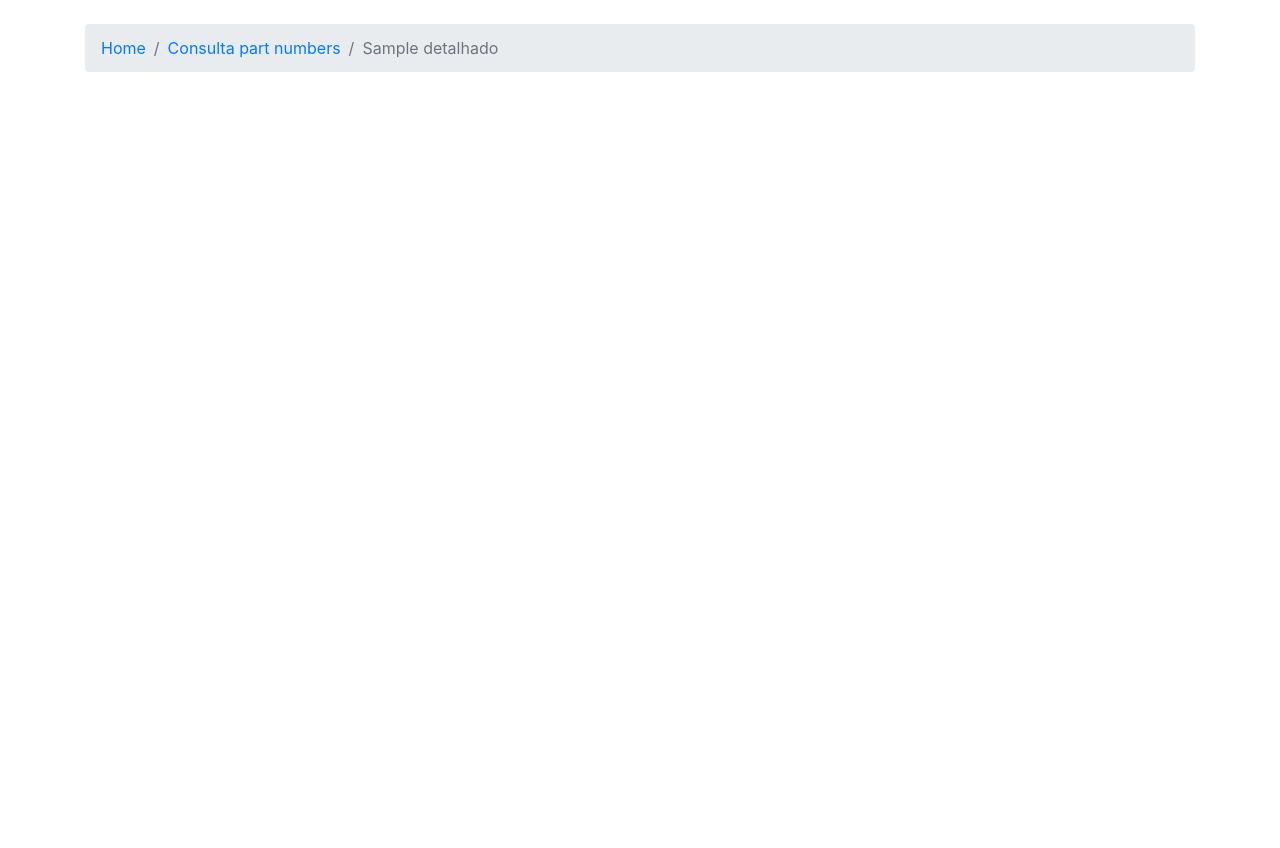
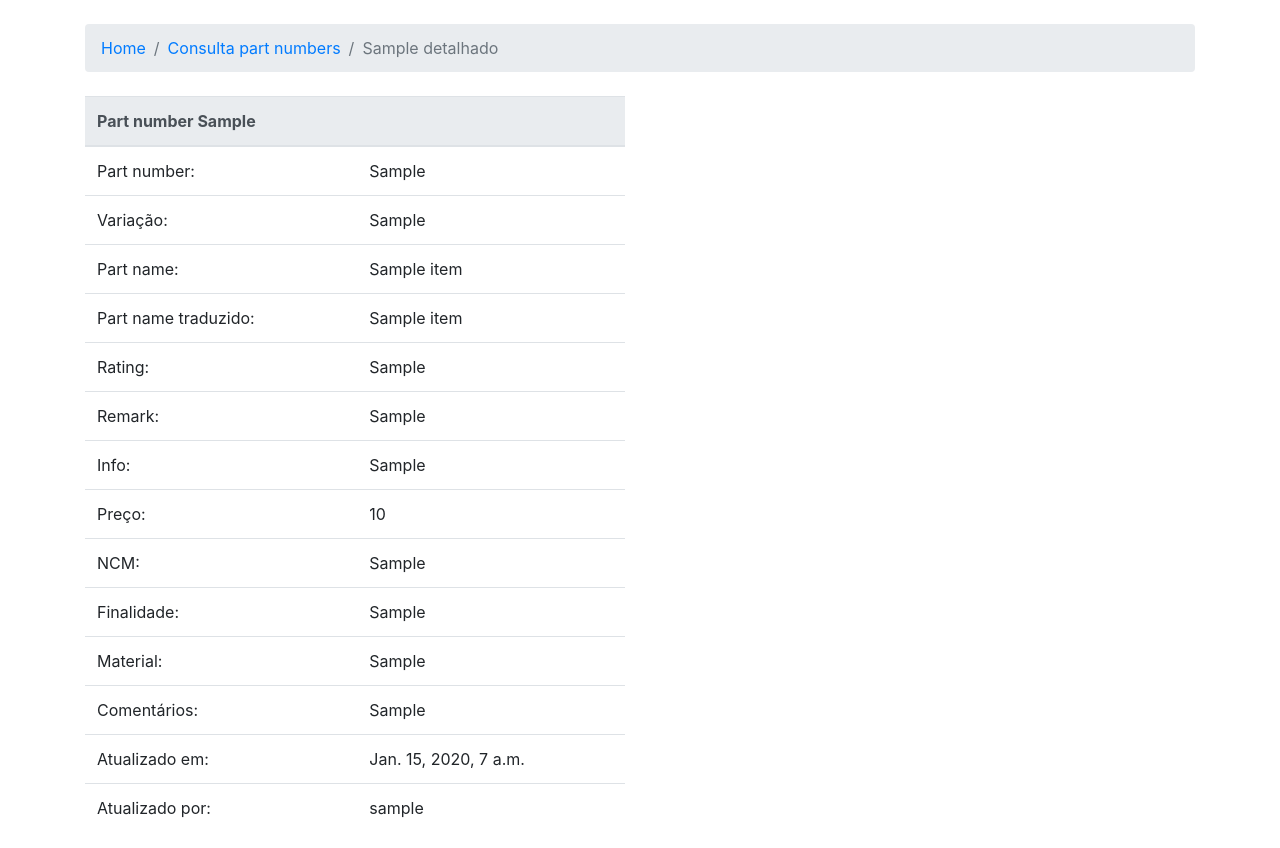
Before and after one commit to troublie/fdb_development, a Django app: page /consulta_pn/item_detalhes/1/ in a window 1280 px wide. Shown: the part 56-904 px from the top of the page. Before the commit the page ends 128 px from the top, so only its background shows below. Run offline with Django 3.2, Linux system fonts and the light colour scheme; tables that the repository leaves empty hold one stand-in row (values such as "Sample post"); some libraries are stand-ins or nearby versions.

Commit message:
db items ok, items_detalhes ok

```diff
--- a/myproject/fuji/models.py
+++ b/myproject/fuji/models.py
@@ -3,20 +3,20 @@ from django.contrib.auth.models import User
 
 
 class Item(models.Model):
-    pn = models.CharField(max_length=18, unique=True)
-    designChange = models.CharField(max_length=2, blank=False, null=True)
-    partName = models.CharField(max_length=260, blank=False, null=True)
-    partNamePort = models.CharField(max_length=260, blank=True, null=True)
-    rating = models.CharField(max_length=260, blank=True, null=True)
-    remark = models.CharField(max_length=260, blank=True, null=True)
-    information = models.CharField(max_length=260, blank=True, null=True)
-    yenPrice = models.DecimalField(max_digits=15, decimal_places=0, blank=True, null=True)
-    ncm = models.CharField(max_length=8, blank=True, null=True)
-    finalidade = models.CharField(max_length=900, blank=True, null=True)
-    material = models.CharField(max_length=260, blank=True, null=True)
-    comentarios = models.CharField(max_length=900, blank=True, null=True)
-    updated_at = models.DateTimeField(null=True, auto_now_add=True)
-    updated_by = models.ForeignKey(User, on_delete=models.CASCADE, related_name="+", null=True)
+    pn = models.CharField(max_length=18, unique=True, verbose_name='Part number')
+    designchange = models.CharField(max_length=2, blank=False, null=True, verbose_name='Variação')
+    partname = models.CharField(max_length=260, blank=False, null=True, verbose_name='Part name')
+    partnameport = models.CharField(max_length=260, blank=True, null=True, verbose_name='Part name traduzido')
+    rating = models.CharField(max_length=260, blank=True, null=True, verbose_name='Rating')
+    remark = models.CharField(max_length=260, blank=True, null=True, verbose_name='Remark')
+    information = models.CharField(max_length=260, blank=True, null=True, verbose_name='Info')
+    yenprice = models.DecimalField(max_digits=15, decimal_places=0, blank=True, null=True, verbose_name='Preço')
+    ncm = models.CharField(max_length=8, blank=True, null=True, verbose_name='NCM')
+    finalidade = models.CharField(max_length=900, blank=True, null=True, verbose_name='Finalidade')
+    material = models.CharField(max_length=260, blank=True, null=True, verbose_name='Material')
+    comentarios = models.CharField(max_length=900, blank=True, null=True, verbose_name='Comentários')
+    updated_at = models.DateTimeField(null=True, auto_now_add=True, verbose_name='Atualizado em')
+    updated_by = models.ForeignKey(User, on_delete=models.CASCADE, related_name="+", null=True, verbose_name='Atualizado por')
 
     def __str__(self):
         return self.pn
--- a/myproject/templates/consulta_pn.html
+++ b/myproject/templates/consulta_pn.html
@@ -20,8 +20,8 @@
                 <a href="{% url 'item_detalhes' item.pk %}">{{ item.pn }}</a>
                 <small class="text-muted d-block">{{ item.rating }}</small>
             </td>
-            <td>{{ item.partName }}</td>
-            <td>{{ item.yenPrice }}</td>
+            <td>{{ item.partname }}</td>
+            <td>{{ item.yenprice }}</td>
         </tr>
         {% endfor %}
         </tbody>
--- a/myproject/templates/item_detalhes.html
+++ b/myproject/templates/item_detalhes.html
@@ -1,6 +1,81 @@
 {% extends 'base.html' %}
+{% load form_tags %}
 {% block breadcrumb %}
 <li class="breadcrumb-item"><a href="{% url 'home' %}">Home</a></li>
 <li class="breadcrumb-item"><a href="{% url 'consulta_pn' %}">Consulta part numbers</a></li>
 <li class="breadcrumb-item active">{{ item.pn }} detalhado</li>
 {% endblock %}
+
+
+{% block content %}
+<div class="row">
+    <div class="col-lg-6 col-md-8 col-sm-10">
+        <table class="table">
+            <thead class="thead-light">
+            <tr>
+                <th>Part number {{ item.pn }}</th>
+                <th></th>
+            </tr>
+            </thead>
+            <tbody>
+            <tr>
+                <td>{% get_verbose_field_name item "pn" %}:</td>
+                <td>{{ item.pn }}</td>
+            </tr>
+            <tr>
+                <td>{% get_verbose_field_name item "designchange" %}:</td>
+                <td>{{ item.designchange }}</td>
+            </tr>
+            <tr>
+                <td>{% get_verbose_field_name item "partname" %}:</td>
+                <td>{{ item.partname }}</td>
+            </tr>
+            <tr>
+                <td>{% get_verbose_field_name item "partnameport" %}:</td>
+                <td>{{ item.partnameport }}</td>
+            </tr>
+            <tr>
+                <td>{% get_verbose_field_name item "rating" %}:</td>
+                <td>{{ item.rating }}</td>
+            </tr>
+            <tr>
+                <td>{% get_verbose_field_name item "remark" %}:</td>
+                <td>{{ item.remark }}</td>
+            </tr>
+            <tr>
+                <td>{% get_verbose_field_name item "information" %}:</td>
+                <td>{{ item.information }}</td>
+            </tr>
+            <tr>
+                <td>{% get_verbose_field_name item "yenprice" %}:</td>
+                <td>{{ item.yenprice }}</td>
+            </tr>
+            <tr>
+                <td>{% get_verbose_field_name item "ncm" %}:</td>
+                <td>{{ item.ncm }}</td>
+            </tr>
+            <tr>
+                <td>{% get_verbose_field_name item "finalidade" %}:</td>
+                <td>{{ item.finalidade }}</td>
+            </tr>
+            <tr>
+                <td>{% get_verbose_field_name item "material" %}:</td>
+                <td>{{ item.material }}</td>
+            </tr>
+            <tr>
+                <td>{% get_verbose_field_name item "comentarios" %}:</td>
+                <td>{{ item.comentarios }}</td>
+            </tr>
+            <tr>
+                <td>{% get_verbose_field_name item "updated_at" %}:</td>
+                <td>{{ item.updated_at }}</td>
+            </tr>
+            <tr>
+                <td>{% get_verbose_field_name item "updated_by" %}:</td>
+                <td>{{ item.updated_by }}</td>
+            </tr>
+            </tbody>
+        </table>
+    </div>
+</div>
+{% endblock content %}
```
Also changed, not shown: myproject/fuji/migrations/0009_auto_20180712_1712.py (added), myproject/fuji/migrations/0010_auto_20180712_1713.py (added), myproject/fuji/migrations/0011_auto_20180712_1714.py (added).
